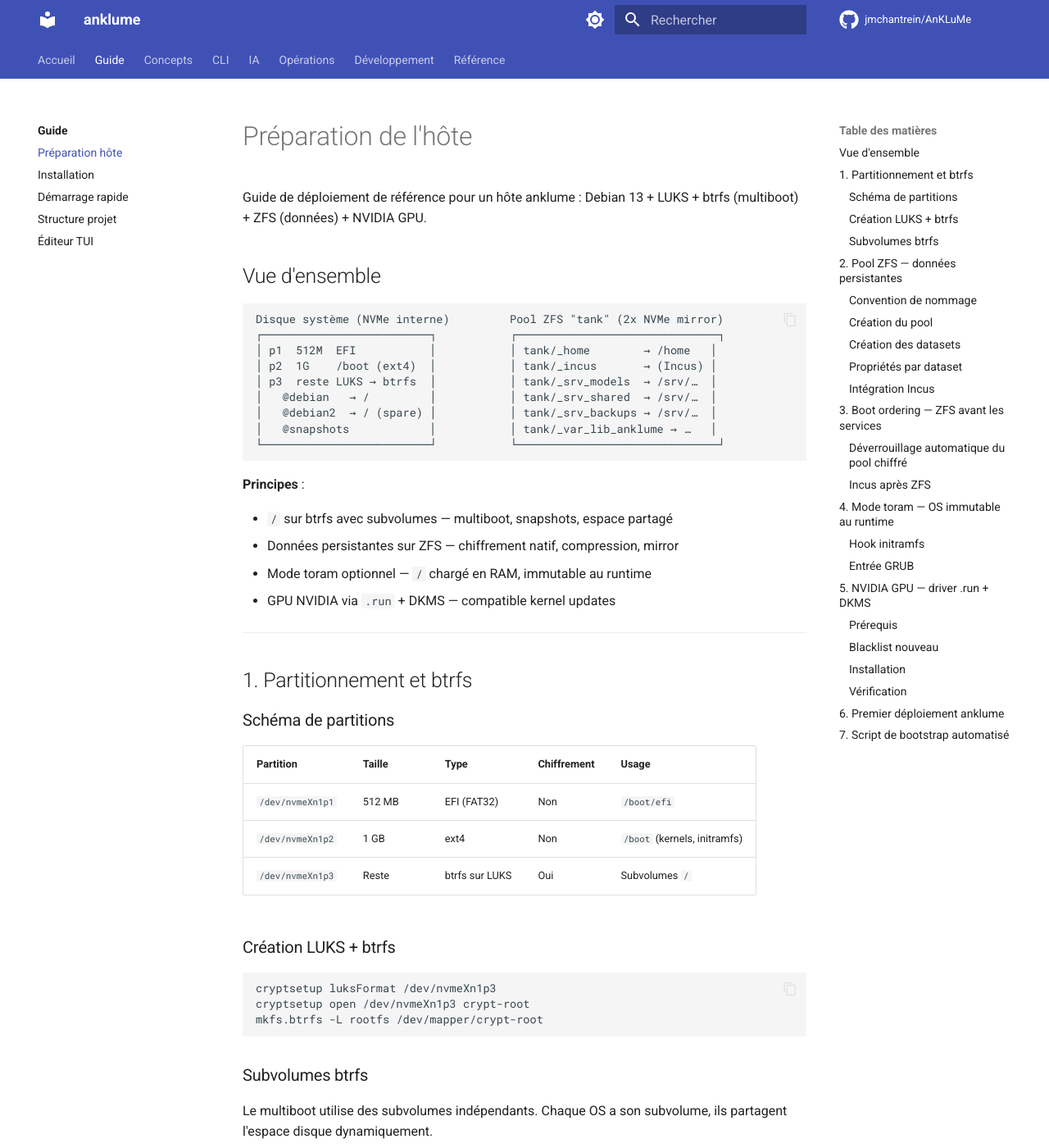
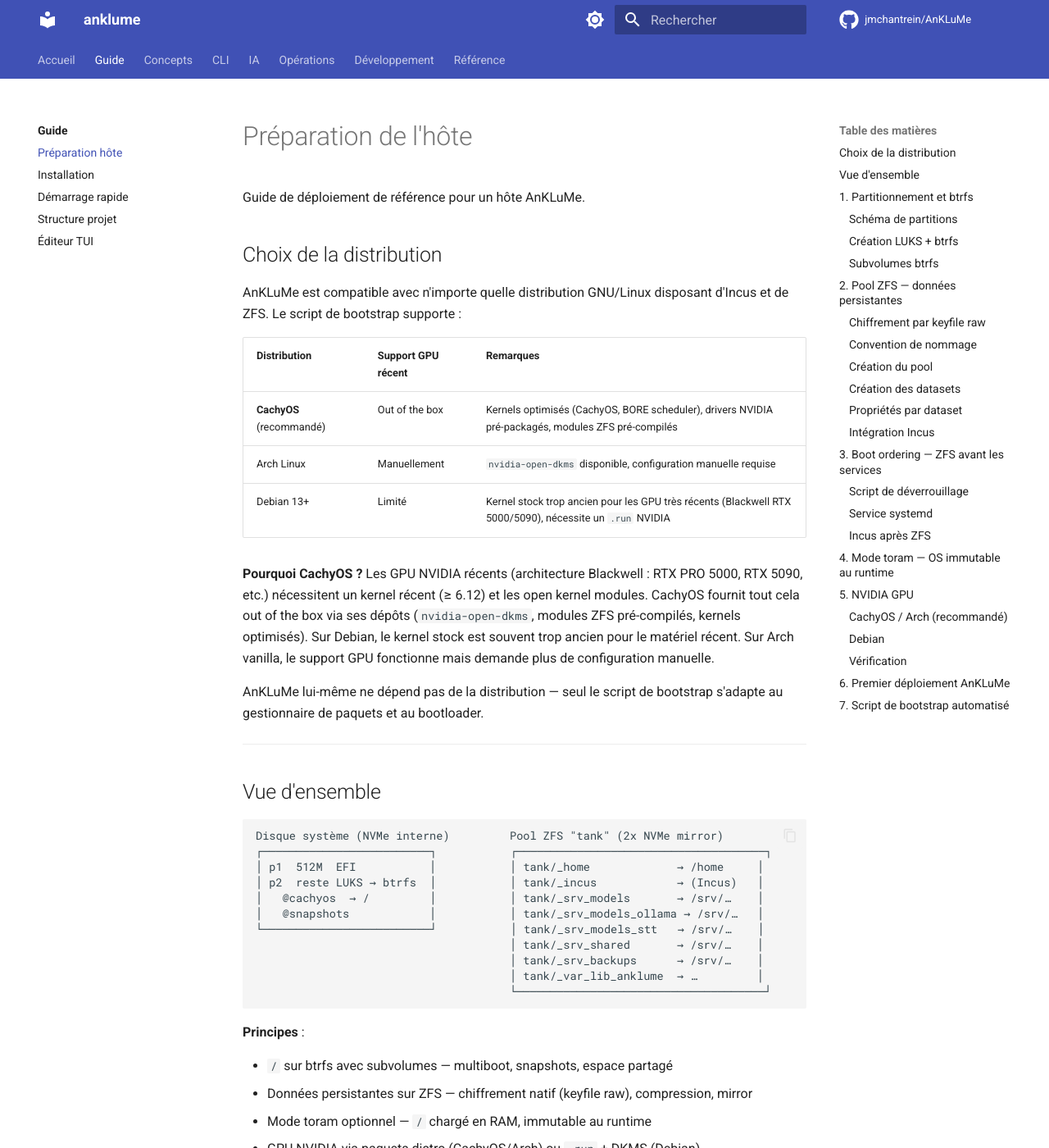
Before and after one commit to jmchantrein/AnKLuMe, an MkDocs documentation site: the page built from docs/guide/host-setup.md, in a window 1280 px wide and 1400 px high. Shown: the whole window at 82% size. Built offline with MkDocs 1.6.1 and Material for MkDocs 9.7.7, drawn with Linux system fonts in a browser that asks for light colours; comment, search, counter and statistics services are not loaded; some of the changed text lies outside the part shown.

Commit message:
refactor(host): script bootstrap unifié multi-distro
- Fusionne bootstrap-host.sh (Debian) et bootstrap-cachyos.sh (CachyOS)
  en un seul bootstrap.sh avec détection automatique de la distribution
- Corrige pacman -Sy → -Syu (évite partial sync dangereux sur Arch)
- Corrige mountpoints des datasets _srv_models_ollama/_stt
  (héritent correctement /srv/models/ollama et /srv/models/stt)
- Ajoute gestion des droits /home ZFS (UID/GID de l'utilisateur)
- Installe anklume + alias ank dans bash, zsh et fish
- Disques ZFS passés en paramètre (--zfs-disk1, --zfs-disk2)
- Met à jour docs/guide/host-setup.md : CachyOS comme référence,
  explique le choix (GPU récent out of the box), mentionne la
  compatibilité Debian/Arch

https://claude.ai/code/session_01BY6YjAEJRB8EimPxmt1nM3

````diff
--- a/docs/guide/host-setup.md
+++ b/docs/guide/host-setup.md
@@ -1,28 +1,53 @@
 # Préparation de l'hôte
 
-Guide de déploiement de référence pour un hôte anklume :
-Debian 13 + LUKS + btrfs (multiboot) + ZFS (données) + NVIDIA GPU.
+Guide de déploiement de référence pour un hôte AnKLuMe.
+
+## Choix de la distribution
+
+AnKLuMe est compatible avec n'importe quelle distribution GNU/Linux
+disposant d'Incus et de ZFS. Le script de bootstrap supporte :
+
+| Distribution | Support GPU récent | Remarques |
+|---|---|---|
+| **CachyOS** (recommandé) | Out of the box | Kernels optimisés (CachyOS, BORE scheduler), drivers NVIDIA pré-packagés, modules ZFS pré-compilés |
+| Arch Linux | Manuellement | `nvidia-open-dkms` disponible, configuration manuelle requise |
+| Debian 13+ | Limité | Kernel stock trop ancien pour les GPU très récents (Blackwell RTX 5000/5090), nécessite un `.run` NVIDIA |
+
+**Pourquoi CachyOS ?** Les GPU NVIDIA récents (architecture Blackwell :
+RTX PRO 5000, RTX 5090, etc.) nécessitent un kernel récent (≥ 6.12) et
+les open kernel modules. CachyOS fournit tout cela out of the box via
+ses dépôts (`nvidia-open-dkms`, modules ZFS pré-compilés, kernels
+optimisés). Sur Debian, le kernel stock est souvent trop ancien pour le
+matériel récent. Sur Arch vanilla, le support GPU fonctionne mais
+demande plus de configuration manuelle.
+
+AnKLuMe lui-même ne dépend pas de la distribution — seul le script de
+bootstrap s'adapte au gestionnaire de paquets et au bootloader.
+
+---
 
 ## Vue d'ensemble
 
 ```
 Disque système (NVMe interne)         Pool ZFS "tank" (2x NVMe mirror)
-┌─────────────────────────┐           ┌──────────────────────────────┐
-│ p1  512M  EFI           │           │ tank/_home        → /home   │
-│ p2  1G    /boot (ext4)  │           │ tank/_incus       → (Incus) │
-│ p3  reste LUKS → btrfs  │           │ tank/_srv_models  → /srv/…  │
-│   @debian   → /         │           │ tank/_srv_shared  → /srv/…  │
-│   @debian2  → / (spare) │           │ tank/_srv_backups → /srv/…  │
-│   @snapshots            │           │ tank/_var_lib_anklume → …   │
-└─────────────────────────┘           └──────────────────────────────┘
+┌─────────────────────────┐           ┌─────────────────────────────────────┐
+│ p1  512M  EFI           │           │ tank/_home             → /home     │
+│ p2  reste LUKS → btrfs  │           │ tank/_incus            → (Incus)   │
+│   @cachyos  → /         │           │ tank/_srv_models       → /srv/…    │
+│   @snapshots            │           │ tank/_srv_models_ollama → /srv/…   │
+└─────────────────────────┘           │ tank/_srv_models_stt   → /srv/…    │
+                                      │ tank/_srv_shared       → /srv/…    │
+                                      │ tank/_srv_backups      → /srv/…    │
+                                      │ tank/_var_lib_anklume  → …         │
+                                      └─────────────────────────────────────┘
 ```
 
 **Principes** :
 
 - `/` sur btrfs avec subvolumes — multiboot, snapshots, espace partagé
-- Données persistantes sur ZFS — chiffrement natif, compression, mirror
+- Données persistantes sur ZFS — chiffrement natif (keyfile raw), compression, mirror
 - Mode toram optionnel — `/` chargé en RAM, immutable au runtime
-- GPU NVIDIA via `.run` + DKMS — compatible kernel updates
+- GPU NVIDIA via paquets distro (CachyOS/Arch) ou `.run` + DKMS (Debian)
 
 ---
 
@@ -33,14 +58,18 @@ Disque système (NVMe interne)         Pool ZFS "tank" (2x NVMe mirror)
 | Partition | Taille | Type | Chiffrement | Usage |
 |---|---|---|---|---|
 | `/dev/nvmeXn1p1` | 512 MB | EFI (FAT32) | Non | `/boot/efi` |
-| `/dev/nvmeXn1p2` | 1 GB | ext4 | Non | `/boot` (kernels, initramfs) |
-| `/dev/nvmeXn1p3` | Reste | btrfs sur LUKS | Oui | Subvolumes `/` |
+| `/dev/nvmeXn1p2` | Reste | btrfs sur LUKS | Oui | Subvolumes `/` |
+
+!!! note "Partition /boot séparée"
+    Certaines distributions (Debian) nécessitent une partition `/boot`
+    séparée (ext4, 1 Go). CachyOS et Arch n'en ont généralement pas
+    besoin — le kernel est sur la partition EFI ou dans le subvolume.
 
 ### Création LUKS + btrfs
 
 ```bash
-cryptsetup luksFormat /dev/nvmeXn1p3
-cryptsetup open /dev/nvmeXn1p3 crypt-root
+cryptsetup luksFormat /dev/nvmeXn1p2
+cryptsetup open /dev/nvmeXn1p2 crypt-root
 mkfs.btrfs -L rootfs /dev/mapper/crypt-root
 ```
 
@@ -51,10 +80,10 @@ subvolume, ils partagent l'espace disque dynamiquement.
 
 ```bash
 mount /dev/mapper/crypt-root /mnt
-btrfs subvolume create /mnt/@debian
+btrfs subvolume create /mnt/@cachyos
 btrfs subvolume create /mnt/@snapshots
 # Pour un second OS plus tard :
-# btrfs subvolume create /mnt/@debian2
+# btrfs subvolume create /mnt/@cachyos2
 umount /mnt
 ```
 
@@ -62,24 +91,35 @@ umount /mnt
 
 ```
 # /etc/fstab
-/dev/mapper/crypt-root  /            btrfs  subvol=@debian,compress=zstd,noatime  0 1
+/dev/mapper/crypt-root  /            btrfs  subvol=@cachyos,compress=zstd,noatime  0 1
 /dev/mapper/crypt-root  /.snapshots  btrfs  subvol=@snapshots,compress=zstd,noatime  0 2
 ```
 
-**Multiboot** — chaque subvolume peut être booté indépendamment via
-GRUB (`rootflags=subvol=@debianN`). L'espace disque est partagé :
-supprimer un subvolume libère l'espace pour les autres.
-
 !!! tip "Snapshots avant mise à jour"
     ```bash
-    btrfs subvolume snapshot / /.snapshots/@debian-$(date +%F)
-    apt upgrade
+    btrfs subvolume snapshot / /.snapshots/@cachyos-$(date +%F)
+    pacman -Syu   # ou apt upgrade sur Debian
     ```
-    En cas de problème, booter sur le snapshot via GRUB.
+    En cas de problème, booter sur le snapshot via le bootloader.
 
 ---
 
 ## 2. Pool ZFS — données persistantes
+
+### Chiffrement par keyfile raw
+
+Le pool ZFS est chiffré avec un keyfile aléatoire de 32 bytes
+(`/etc/zfs/tank.key`). Ce keyfile est lui-même protégé par le LUKS du
+disque système. Un backup chiffré par passphrase (`/etc/zfs/tank.key.enc`)
+permet la récupération si le keyfile est perdu.
+
+```
+Déverrouillage automatique :
+  LUKS (disque système) → keyfile /etc/zfs/tank.key → ZFS déverrouillé
+
+Récupération de secours :
+  passphrase → déchiffre tank.key.enc → keyfile → ZFS déverrouillé
+```
 
 ### Convention de nommage
 
@@ -101,35 +141,52 @@ immédiate.
 ### Création du pool
 
 ```bash
+# 1. Générer le keyfile (32 bytes aléatoires)
+mkdir -p /etc/zfs
+umask 077 && dd if=/dev/urandom of=/etc/zfs/tank.key bs=32 count=1
+chmod 400 /etc/zfs/tank.key
+
+# 2. Créer le pool avec chiffrement par keyfile raw
 zpool create \
   -o ashift=12 \
   -o autotrim=on \
   -O acltype=posixacl \
   -O xattr=sa \
-  -O atime=off \
+  -O dnodesize=auto \
+  -O normalization=formD \
+  -O relatime=on \
   -O compression=zstd \
-  -O dedup=off \
+  -O encryption=aes-256-gcm \
+  -O keyformat=raw \
+  -O keylocation=file:///etc/zfs/tank.key \
   -O mountpoint=none \
-  -O encryption=aes-256-gcm \
-  -O keyformat=passphrase \
-  -O keylocation=prompt \
-  -o compatibility=openzfs-2.3-linux \
-  tank mirror /dev/disk/by-id/<nvme-corsair-1> /dev/disk/by-id/<nvme-corsair-2>
+  tank mirror /dev/disk/by-id/<nvme-1> /dev/disk/by-id/<nvme-2>
 ```
+
+!!! warning "Sauvegarder le keyfile"
+    ```bash
+    # Chiffrer une copie avec une passphrase de secours
+    openssl enc -aes-256-cbc -pbkdf2 -iter 600000 \
+        -salt -in /etc/zfs/tank.key -out /etc/zfs/tank.key.enc \
+        -pass pass:<votre-passphrase>
+    chmod 400 /etc/zfs/tank.key.enc
+    ```
+    Conserver la passphrase en lieu sûr. Elle permet de restaurer le
+    keyfile et déverrouiller le pool si le disque système est perdu.
 
 ### Création des datasets
 
 ```bash
-# Incus — mountpoint=none, Incus gère ses sous-datasets
-zfs create -o mountpoint=none tank/_incus
+# Incus — mountpoint=legacy, Incus gère ses sous-datasets
+zfs create -o mountpoint=legacy tank/_incus
 
 # Modèles IA — gros blobs séquentiels, déjà compressés
 zfs create -o mountpoint=/srv/models -o recordsize=1M -o compression=off tank/_srv_models
-zfs create tank/_srv_models_ollama
-zfs create tank/_srv_models_stt
+zfs create -o mountpoint=/srv/models/ollama tank/_srv_models_ollama
+zfs create -o mountpoint=/srv/models/stt tank/_srv_models_stt
 
-# Home
-zfs create -o mountpoint=/home tank/_home
+# Home (canmount=noauto pour ne pas masquer /home pendant l'installation)
+zfs create -o mountpoint=/home -o canmount=noauto tank/_home
 
 # État anklume (JSON, logs) — petit, quota de sécurité
 zfs create -o mountpoint=/var/lib/anklume -o quota=10G tank/_var_lib_anklume
@@ -165,19 +222,33 @@ Incus crée ses propres sous-datasets (`tank/_incus/containers/xxx`,
 
 ## 3. Boot ordering — ZFS avant les services
 
-### Déverrouillage automatique du pool chiffré
+### Script de déverrouillage
+
+Le bootstrap installe `/usr/local/bin/zfs-unlock-tank` qui tente dans
+l'ordre :
+
+1. Keyfile raw (`/etc/zfs/tank.key`)
+2. Keylocation du pool (fallback)
+3. Passphrase interactive → déchiffre le backup → restaure le keyfile
+
+### Service systemd
 
 ```ini
 # /etc/systemd/system/zfs-load-key-tank.service
 [Unit]
-Description=Déverrouiller le pool ZFS tank
+Description=Déverrouiller le pool ZFS tank (keyfile puis passphrase)
+DefaultDependencies=no
 Before=zfs-mount.service
 After=zfs-import.target
+ConditionPathExists=/dev/zfs
 
 [Service]
 Type=oneshot
 RemainAfterExit=yes
-ExecStart=/sbin/zfs load-key tank
+ExecStart=/usr/local/bin/zfs-unlock-tank
+StandardInput=tty-force
+StandardOutput=journal+console
+StandardError=journal+console
 
 [Install]
 WantedBy=zfs-mount.service
@@ -195,13 +266,8 @@ Requires=zfs-mount.service
 **Ordre de boot** :
 
 ```
-zfs-import → zfs-load-key-tank → zfs-mount → incus → services applicatifs
+zfs-import → zfs-unlock-tank → zfs-mount → incus → services applicatifs
 ```
-
-!!! warning "Passphrase au boot"
-    Le service `zfs-load-key-tank` attend la passphrase sur la console.
-    Pour un serveur headless, envisager `keylocation=file:///root/.zfs-key`
-    (protégé par le LUKS du disque système).
 
 ---
 
@@ -211,98 +277,53 @@ Optionnel. Charge `/` en RAM au boot via overlayfs : le disque est
 read-only, toutes les écritures vont en tmpfs (perdues au reboot).
 Les données persistent via le pool ZFS.
 
-### Hook initramfs
+Le bootstrap configure automatiquement le hook initcpio/initramfs et
+l'entrée bootloader selon la distribution :
 
-```bash
-#!/bin/sh
-# /etc/initramfs-tools/scripts/init-bottom/toram
-PREREQ=""
-prereqs() { echo "$PREREQ"; }
-case $1 in prereqs) prereqs; exit 0;; esac
-
-# Actif seulement si BOOT_MODE=toram dans la cmdline kernel
-grep -q "BOOT_MODE=toram" /proc/cmdline || exit 0
-
-mkdir -p /mnt/lower /mnt/upper-tmpfs
-
-# Déplacer le rootfs réel en read-only
-mount -o remount,ro ${rootmnt}
-mount -o move ${rootmnt} /mnt/lower
-
-# tmpfs pour les écritures (taille = 80% RAM disponible)
-mount -t tmpfs -o size=80% tmpfs /mnt/upper-tmpfs
-mkdir -p /mnt/upper-tmpfs/upper /mnt/upper-tmpfs/work
-
-# overlayfs : lower (disque ro) + upper (tmpfs rw)
-mount -t overlay overlay \
-  -o lowerdir=/mnt/lower,upperdir=/mnt/upper-tmpfs/upper,workdir=/mnt/upper-tmpfs/work \
-  ${rootmnt}
-
-# Rendre le disque accessible pour les mises à jour manuelles
-mkdir -p ${rootmnt}/mnt/rootfs-disk
-mount -o move /mnt/lower ${rootmnt}/mnt/rootfs-disk
-```
-
-```bash
-chmod +x /etc/initramfs-tools/scripts/init-bottom/toram
-update-initramfs -u
-```
-
-### Entrée GRUB
-
-```bash
-# /etc/grub.d/42_toram
-#!/bin/sh
-cat << 'EOF'
-menuentry "Debian (toram — immutable)" {
-    linux /vmlinuz root=UUID=<uuid-luks> ro BOOT_MODE=toram rootflags=subvol=@debian
-    initrd /initrd.img
-}
-EOF
-```
-
-```bash
-chmod +x /etc/grub.d/42_toram
-update-grub
-```
+| Distribution | Hook | Bootloader |
+|---|---|---|
+| CachyOS / Arch | mkinitcpio (`/usr/lib/initcpio/hooks/toram`) | Limine ou GRUB |
+| Debian | initramfs-tools (`/etc/initramfs-tools/scripts/init-bottom/toram`) | GRUB |
 
 **Cycle de mise à jour** :
 
 1. Booter en mode normal (sans `BOOT_MODE=toram`)
-2. `apt upgrade`, configurations, etc.
+2. `pacman -Syu` (ou `apt upgrade`), configurations, etc.
 3. Optionnel : `btrfs subvolume snapshot / /.snapshots/@pre-toram`
 4. Rebooter en mode toram — le système est immutable
 
 ---
 
-## 5. NVIDIA GPU — driver .run + DKMS
+## 5. NVIDIA GPU
 
-### Prérequis
+### CachyOS / Arch (recommandé)
 
 ```bash
-apt install linux-headers-$(uname -r) build-essential dkms pkg-config
+sudo pacman -S nvidia-open-dkms nvidia-utils
 ```
 
-### Blacklist nouveau
+CachyOS fournit les drivers pré-packagés et les open kernel modules
+requis par les GPU Blackwell. Rien d'autre à faire.
+
+### Debian
+
+Sur Debian, le kernel stock peut être trop ancien pour les GPU récents.
+Il faut installer le driver manuellement via le `.run` NVIDIA :
 
 ```bash
+# Prérequis
+apt install linux-headers-$(uname -r) build-essential dkms pkg-config
+
+# Blacklist nouveau
 cat > /etc/modprobe.d/blacklist-nouveau.conf << 'EOF'
 blacklist nouveau
 options nouveau modeset=0
 EOF
-update-initramfs -u
-reboot
-```
+update-initramfs -u && reboot
 
-### Installation
-
-```bash
-# Passer en mode texte (pas de serveur graphique)
-systemctl isolate multi-user.target
-
-# Installer avec DKMS (reconstruit le module à chaque kernel update)
+# Installer (après reboot, en mode texte)
 chmod +x NVIDIA-Linux-x86_64-*.run
-./NVIDIA-Linux-x86_64-*.run --dkms
+./NVIDIA-Linux-x86_64-*.run --dkms --open
 ```
 
 ### Vérification
@@ -312,26 +333,15 @@ nvidia-smi
 # Doit afficher le GPU (modèle, VRAM, driver version)
 ```
 
-!!! tip "Kernel updates"
-    DKMS reconstruit automatiquement le module NVIDIA à chaque mise à
-    jour du kernel. Vérifier après reboot avec `nvidia-smi`.
-
 ---
 
-## 6. Premier déploiement anklume
+## 6. Premier déploiement AnKLuMe
 
 Une fois l'hôte prêt :
 
 ```bash
-# Installer anklume
-uv tool install anklume
-
-# Configurer le storage pool Incus sur ZFS
-incus storage create tank-zfs zfs source=tank/_incus
-
-# Créer un projet anklume
-mkdir mon-infra && cd mon-infra
-anklume init
+# Créer un projet AnKLuMe
+anklume init mon-infra && cd mon-infra
 
 # Éditer domains/*.yml selon les besoins
 anklume tui
@@ -341,57 +351,55 @@ anklume apply all
 anklume status
 ```
 
+!!! note "Raccourci"
+    `ank` est un alias pour `anklume`, configuré automatiquement
+    par le bootstrap dans bash, zsh et fish.
+
 ---
 
 ## 7. Script de bootstrap automatisé
 
-Le script `host/bootstrap-host.sh` automatise les étapes 1 à 6
-(sauf la création du pool ZFS et le partitionnement, qui restent
-manuels par sécurité).
+Le script `host/bootstrap.sh` automatise toutes les étapes ci-dessus.
+Il détecte automatiquement la distribution (CachyOS, Arch, Debian) et
+adapte les commandes en conséquence.
 
 ```bash
-sudo ./host/bootstrap-host.sh
+sudo ./host/bootstrap.sh \
+    --zfs-disk1 nvme-Corsair_MP600_XXX \
+    --zfs-disk2 nvme-Corsair_MP600_YYY
 ```
 
 **Options** :
 
 | Flag | Effet |
 |---|---|
-| `--skip-nvidia` | Ne pas installer le driver NVIDIA |
+| `--zfs-disk1 <by-id>` | Disque ZFS mirror leg 1 (obligatoire si pool à créer) |
+| `--zfs-disk2 <by-id>` | Disque ZFS mirror leg 2 (obligatoire si pool à créer) |
+| `--skip-nvidia` | Ne pas vérifier le driver NVIDIA |
 | `--skip-toram` | Ne pas configurer le mode toram |
-| `--skip-zfs-datasets` | Ne pas créer les datasets ZFS |
-| `--nvidia-run <path>` | Chemin vers un `.run` NVIDIA spécifique |
+| `--skip-zfs-pool` | Ne pas créer le pool ZFS |
+| `--skip-incus` | Ne pas configurer Incus |
+| `--zfs-passphrase` | Lire la passphrase depuis stdin (non interactif) |
 | `-h`, `--help` | Afficher l'aide |
-
-**Driver NVIDIA** : par défaut, le script auto-détecte un fichier
-`NVIDIA-Linux-x86_64-*.run` dans le répertoire courant et l'installe
-avec `--dkms --open --silent`. Le flag `--open` est requis pour les
-GPU Blackwell (RTX PRO 5000, RTX 5090, etc.) qui exigent les open
-kernel modules. Pour un GPU plus ancien (Turing, Ampere, Ada Lovelace),
-les open modules fonctionnent aussi mais les propriétaires restent
-supportés.
-
-Pour surcharger le driver :
-
-```bash
-# GPU spécifique ou version précise
-sudo ./host/bootstrap-host.sh --nvidia-run /tmp/NVIDIA-Linux-x86_64-595.44.run
-```
 
 Le script est **idempotent** : il détecte les composants déjà installés
 et ne les recrée pas.
 
 **Ce que fait le script** :
 
-1. Installe les paquets (build-essential, dkms, zfs, incus, ansible, uv)
-2. Crée les datasets ZFS selon la convention `_path` + le storage pool Incus
-3. Configure systemd (déverrouillage ZFS → montage → Incus)
-4. Installe le hook initramfs toram + entrée GRUB
-5. Blackliste nouveau et installe le driver NVIDIA `.run` avec DKMS
-6. Installe anklume via uv
+1. Détecte la distribution (CachyOS, Arch, Debian)
+2. Installe les paquets (dkms, zfs, incus, ansible, uv)
+3. Crée le pool ZFS chiffré (keyfile raw + backup passphrase)
+4. Crée les datasets ZFS selon la convention `_path`
+5. Configure systemd (déverrouillage ZFS → montage → Incus)
+6. Configure le storage pool Incus sur ZFS
+7. Vérifie le driver NVIDIA
+8. Installe le hook toram + entrée bootloader (Limine ou GRUB)
+9. Monte `/home` ZFS avec les bons droits utilisateur
+10. Installe AnKLuMe via uv + alias `ank` (bash, zsh, fish)
 
 **Ce que le script ne fait PAS** (opérations manuelles) :
 
 - Partitionnement du disque système (LUKS + btrfs)
-- Création du pool ZFS (`zpool create ... tank mirror ...`)
-- Téléchargement du driver NVIDIA `.run`
+- Installation de la distribution
+- Téléchargement du driver NVIDIA `.run` (Debian uniquement)
````
Also changed, not shown: other parts of docs/guide/host-setup.md (+2 -2 lines), 3 other files.
